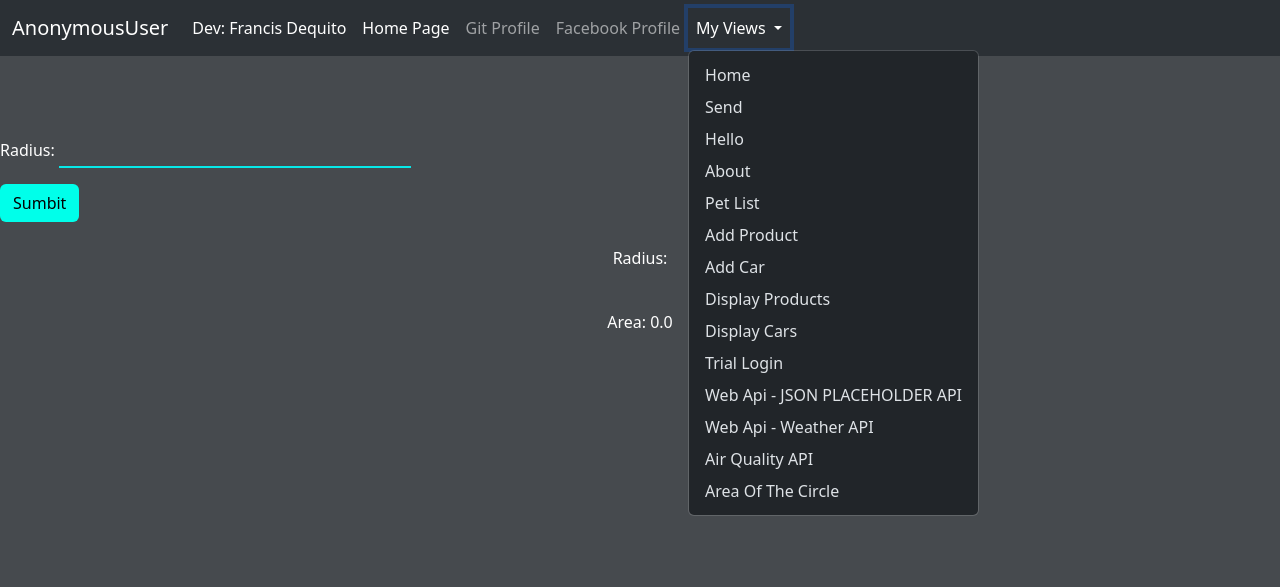
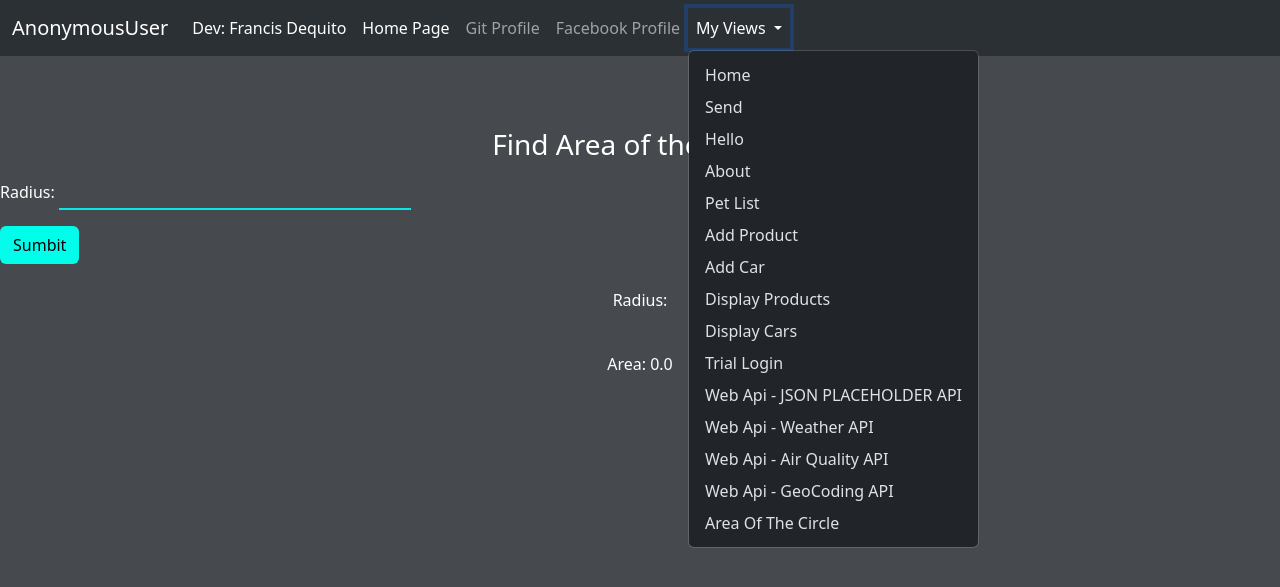
Before and after one commit to Francis0112/Python-Web, a Django app: page /products/circle_area in a window 1280 px wide, after a click on "My Views". Shown: the top 587 px of the page. Run offline with Django 4.2, Linux system fonts and the light colour scheme; some libraries are stand-ins or nearby versions.

Commit message:
hello world

```diff
--- a/WebApp/WebApp/settings.py
+++ b/WebApp/WebApp/settings.py
@@ -23,10 +23,13 @@ BASE_DIR = Path(__file__).resolve().parent.parent
 # SECURITY WARNING: keep the secret key used in production secret!
 SECRET_KEY = 'django-insecure-tc)47izrrpvumuxj3(=-3lb*cvl8=%-sp*dunfoi6zoux+zo6l'
 
+# SECRET_KEY = os.environ['SECRET_KEY']
+
 # SECURITY WARNING: don't run with debug turned on in production!
 DEBUG = True
 
 ALLOWED_HOSTS = []
+
 
 
 # Application definition
--- a/WebApp/products/templates/bork.html
+++ b/WebApp/products/templates/bork.html
@@ -56,7 +56,8 @@
                 <li><a class="dropdown-item" href="http://localhost:8000/products/get_values">Trial Login</a></li>
                 <li><a class="dropdown-item" href="http://localhost:8000/products/web_api">Web Api - JSON PLACEHOLDER API</a></li>
                 <li><a class="dropdown-item" href="http://localhost:8000/products/weather_api">Web Api - Weather API</a></li>
-                <li><a class="dropdown-item" href="http://localhost:8000/products/air_quality_api">Air Quality API</a></li>
+                <li><a class="dropdown-item" href="http://localhost:8000/products/air_quality_api">Web Api - Air Quality API</a></li>
+                <li><a class="dropdown-item" href="http://localhost:8000/products/geocoding_api">Web Api - GeoCoding API</a></li>
                 <li><a class="dropdown-item" href="http://localhost:8000/products/circle_area">Area Of The Circle</a></li>
               </ul>
               </li>
--- a/WebApp/products/templates/circle.html
+++ b/WebApp/products/templates/circle.html
@@ -4,6 +4,7 @@
 {% load static %}
 <link rel="stylesheet" href="{% static 'css/myCSS.css'%}">
 {% block content %}
+    <h3>Find Area of the Circle:</h3>
     <div class="labeltag">
         <form action="" method="POST"> {% csrf_token %}
                 {{ form.as_p }}
@@ -14,5 +15,4 @@
         <br>
         <p class="ptag">Area: {{ area }}</p>
     </div>
-
 {% endblock content %}
--- a/WebApp/products/templates/input_values.html
+++ b/WebApp/products/templates/input_values.html
@@ -16,7 +16,6 @@
         <button class="btn btn" type="submit" value="Save" id="btn1">Submit</button>
         <h3>check server for login details</h3>
         <p class="ptag">{{ x }}</p>
-
     </form>
 
 {% endblock content %}
--- a/WebApp/products/urls.py
+++ b/WebApp/products/urls.py
@@ -21,5 +21,6 @@ urlpatterns = [
     path("web_api", views.web_api),
     path("weather_api", views.weather_api),
     path("circle_area", views.circle_area),
-    path("air_quality_api", views.air_quality_api)
+    path("air_quality_api", views.air_quality_api),
+    path("geocoding_api", views.geocoding_api)
 ]
--- a/WebApp/products/views.py
+++ b/WebApp/products/views.py
@@ -197,3 +197,11 @@ def air_quality_api(request):
         "data":data.json()
     }
     return render(request, "air_quality.html", res)
+
+
+def geocoding_api(request):
+    data = requests.get("https://geocoding-api.open-meteo.com/v1/search?name=manila&count=1")
+    res = {
+        "data":data.json()
+    }
+    return render(request, "geocoding_api.html", res)
--- a/WebApp/static/css/myCSS.css
+++ b/WebApp/static/css/myCSS.css
@@ -36,6 +36,8 @@ body {
     font-style: oblique;
 }
 
+
+
 h3 {
     color: white;
     text-align: center;
```
Also changed, not shown: WebApp/products/templates/geocoding_api.html (added, +12 -0 lines), WebApp/db.sqlite3.
